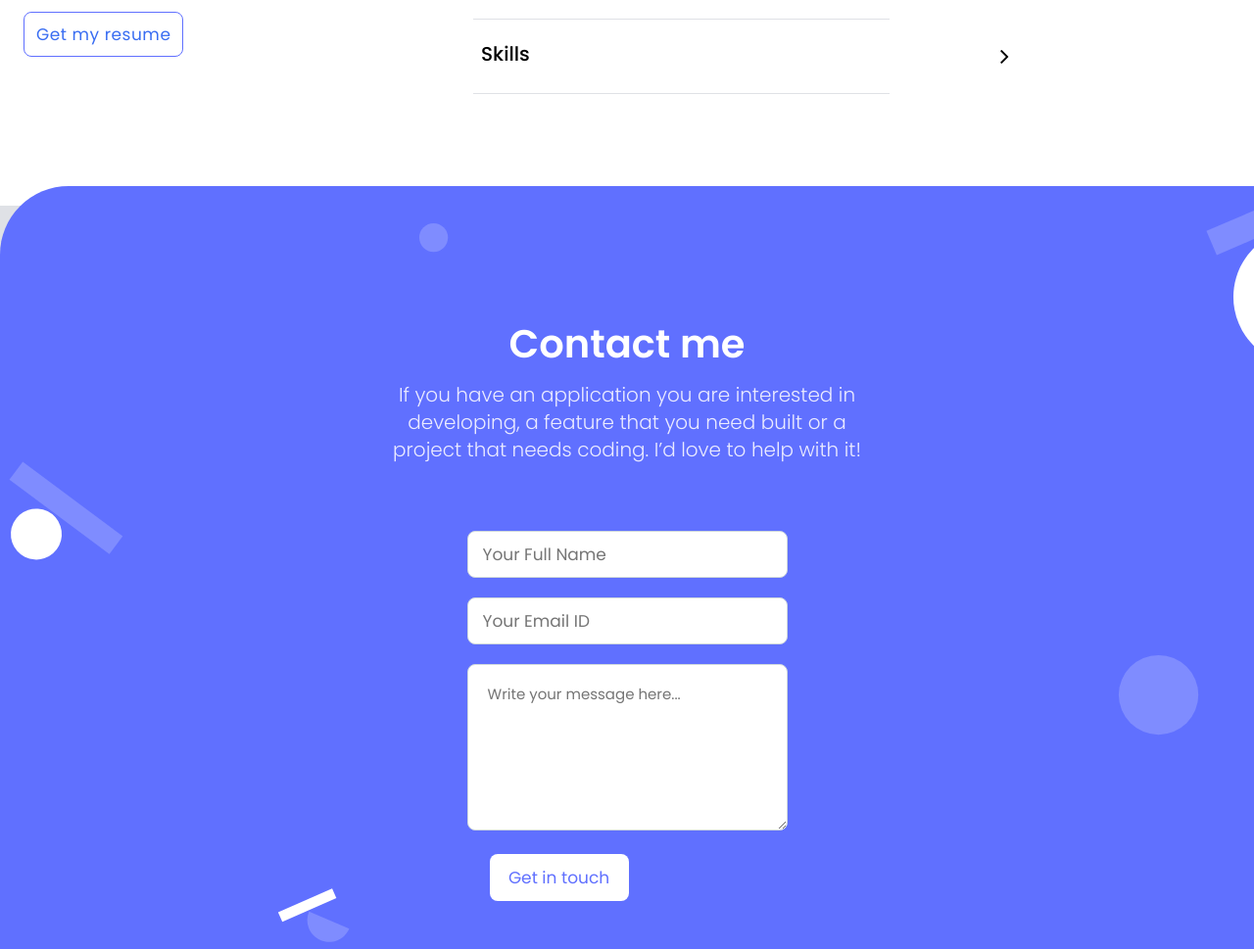
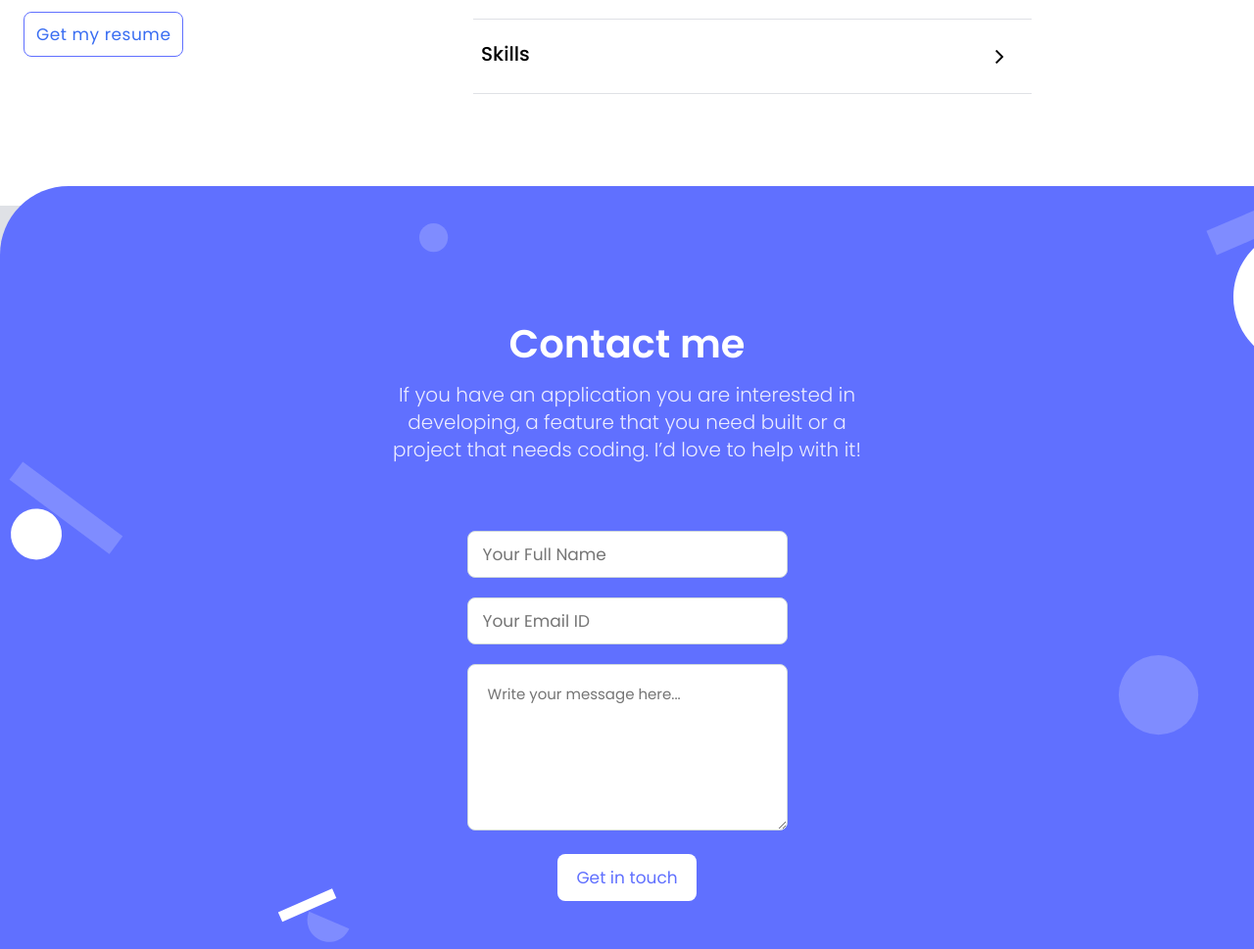
Before and after one commit to Techcolony/Portfolio-setup, a website: page index.html in a window 1280 px wide. Shown: the part 2959-3928 px from the top of the page at 98% size. Drawn offline with Linux system fonts and the light colour scheme.

Commit message:
modified the contact and about session

```diff
--- a/index.html
+++ b/index.html
@@ -289,7 +289,7 @@
                         <li><input type="text" name="text" id="text" maxlength="30" placeholder="Your Full Name" required></li>
                         <li><input type="email" name="email" id="email" placeholder="Your Email ID" required></li>
                         <li><textarea name="comment" id="comment" placeholder="Write your message here..." maxlength="500" required></textarea></li>
-                        <li><button type="submit" id="btn">Get in touch</button></li>
+                        <li><button type="submit" class="btn">Get in touch</button></li>
                     </ul>
                 </form>
             </section>
--- a/style.css
+++ b/style.css
@@ -312,17 +312,23 @@ button:active {
   margin-top: 0.9375rem;
 }
 
+.button:hover {
+  color: #fff;
+  background: #396df2;
+}
+
 .about {
   display: flex;
   flex-direction: column;
   align-items: flex-start;
   padding: 7.125rem 1.5rem;
   gap: 0.75rem;
-  width: 80.55%;
+  height: 71.375rem;
+  width: 23.4375rem;
   background-size: cover;
   background-color: #fff;
   border-radius: 0 4.375rem 0 0;
-  margin-bottom: 40%;
+  margin-bottom: 13.75rem;
 }
 
 .about1 {
@@ -429,7 +435,7 @@ button:active {
   justify-content: space-between;
   line-height: 1.5rem;
   padding: 0.5rem;
-  width: 425px;
+  width: 327px;
   border-bottom: 1px solid #dfe1e6;
 }
 
@@ -467,15 +473,15 @@ button:active {
 .contact-me {
   display: flex;
   flex-direction: column;
-  width: 375px;
-  height: 779px;
+  width: 23.4375rem;
+  height: 48.6875rem;
   border-radius: 70px 0 0 0;
   background: #6070ff;
   background-image: url(icons-images/mobile.png);
   background-position: right;
   background-position-y: 21px;
   background-repeat: no-repeat;
-  margin-top: -220px;
+  margin-top: -17.5rem;
 }
 
 .contact-me p {
@@ -536,8 +542,7 @@ button:active {
   padding: 20px;
 }
 
-#btn {
-  /* margin: 0 auto; */
+.btn {
   align-items: center;
   padding: 12px 16px;
   width: 142px;
@@ -545,13 +550,17 @@ button:active {
   background: #fff;
   color: #6070ff;
   border-radius: 8px;
-  margin-left: 23px;
   margin-top: 20px;
   font-family: 'Poppins', sans-serif;
   font-style: normal;
   font-weight: 400;
   font-size: 17px;
   line-height: 24px;
+}
+
+.btn:hover {
+  border: 1px solid #fff;
+  color: #fff;
 }
 
 .header-desktop {
@@ -718,6 +727,7 @@ button:active {
     display: flex;
     flex-direction: row;
     width: 100%;
+    height: auto;
     gap: 0.75rem;
     background-color: #fff;
     border-radius: 0 4.375rem 0 0;
@@ -731,8 +741,6 @@ button:active {
     padding: 0;
     width: 447px;
     height: 239px;
-
-    /* margin: 20px 0 0 5%; */
   }
 
   .about2 {
@@ -795,7 +803,18 @@ button:active {
     justify-content: space-between;
     margin-right: 1.5rem;
     padding: 0.5rem;
-    width: 425px;
+    width: 570px;
+  }
+
+  .separator-border {
+    display: flex;
+    flex-direction: row;
+    align-items: center;
+    justify-content: space-between;
+    line-height: 1.5rem;
+    padding: 0.5rem;
+    width: 570px;
+    border-bottom: 1px solid #dfe1e6;
   }
 
   .drop-down h3,
@@ -806,7 +825,7 @@ button:active {
   .fa-angle-right,
   .fa-angle-down {
     padding-right: 0;
-    margin-right: -130px;
+    margin-right: 20px;
   }
 
   .language h3 {
@@ -857,4 +876,28 @@ button:active {
     width: 40%;
     margin: 8px auto 0 auto;
   }
+
+  .btn {
+    margin: 0 auto;
+    align-items: center;
+    padding: 12px 16px;
+    width: 142px;
+    height: 48px;
+    background: #fff;
+    color: #6070ff;
+    border-radius: 8px;
+    margin-top: 20px;
+    font-family: 'Poppins', sans-serif;
+    font-style: normal;
+    font-weight: 400;
+    font-size: 17px;
+    line-height: 24px;
+  }
+
+  .form-input {
+    display: flex;
+    flex-direction: column;
+    list-style-type: none;
+    align-items: center;
+  }
 }
```
